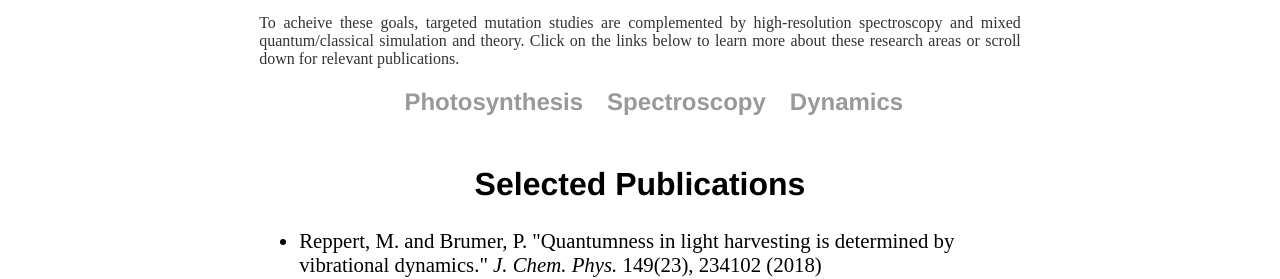
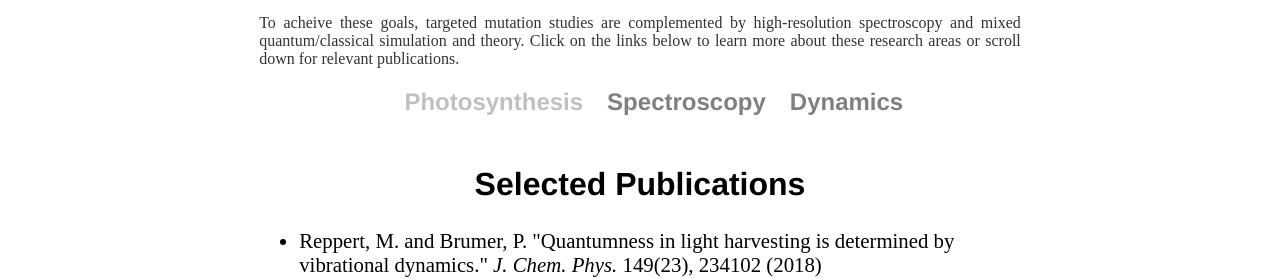
Before and after one commit to mreppert/mreppert.github.io, a Jekyll site: the page built from publications/photosynthesis/index.html, in a window 1280 px wide. Shown: the part 607-886 px from the top of the page. Built offline with Jekyll 4.4.1, drawn with Linux system fonts in a browser that asks for light colours.

Commit message:
Update index.html

```diff
--- a/publications/photosynthesis/index.html
+++ b/publications/photosynthesis/index.html
@@ -19,9 +19,9 @@
 
     <div style="margin-top:20px; margin-left:auto; margin-right:auto; width:75%;">
     <ul id="menu">
-        <li><a href="http://mreppert.github.io/publications/photosynthesis" style="width:25%; color=silver;">Photosynthesis</a></li>
-        <li><a href="http://mreppert.github.io/publications/spectroscopy" style="width:25%; color=gray;">Spectroscopy</a></li>
-        <li><a href="http://mreppert.github.io/publications/dynamics" style="width:25%; color=gray;">Dynamics</a></li>
+        <li><a href="http://mreppert.github.io/publications/photosynthesis" style="width:25%; color:silver;">Photosynthesis</a></li>
+        <li><a href="http://mreppert.github.io/publications/spectroscopy" style="width:25%; color:gray;">Spectroscopy</a></li>
+        <li><a href="http://mreppert.github.io/publications/dynamics" style="width:25%; color:gray;">Dynamics</a></li>
     </ul>
   </div>
 
```
